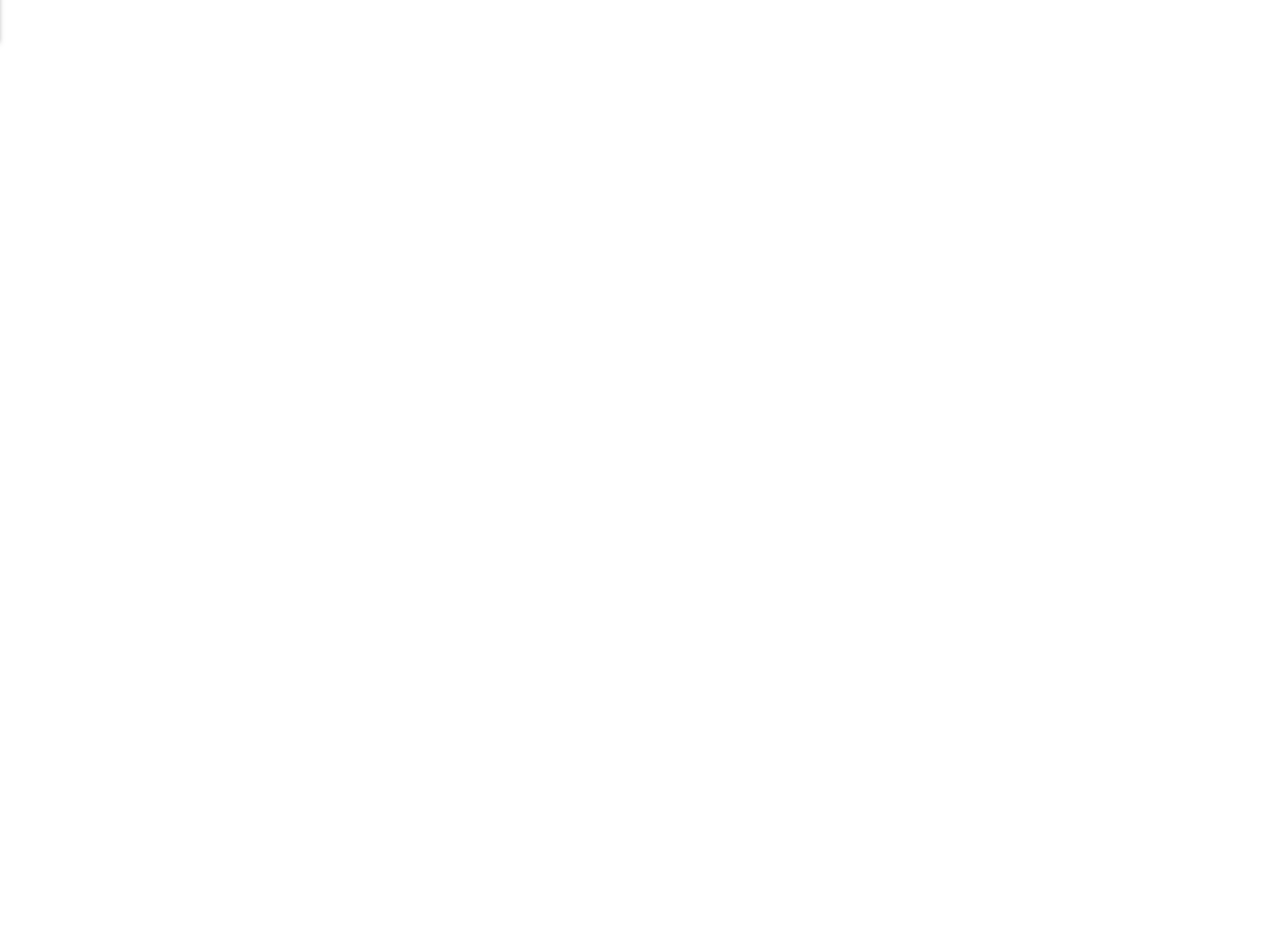
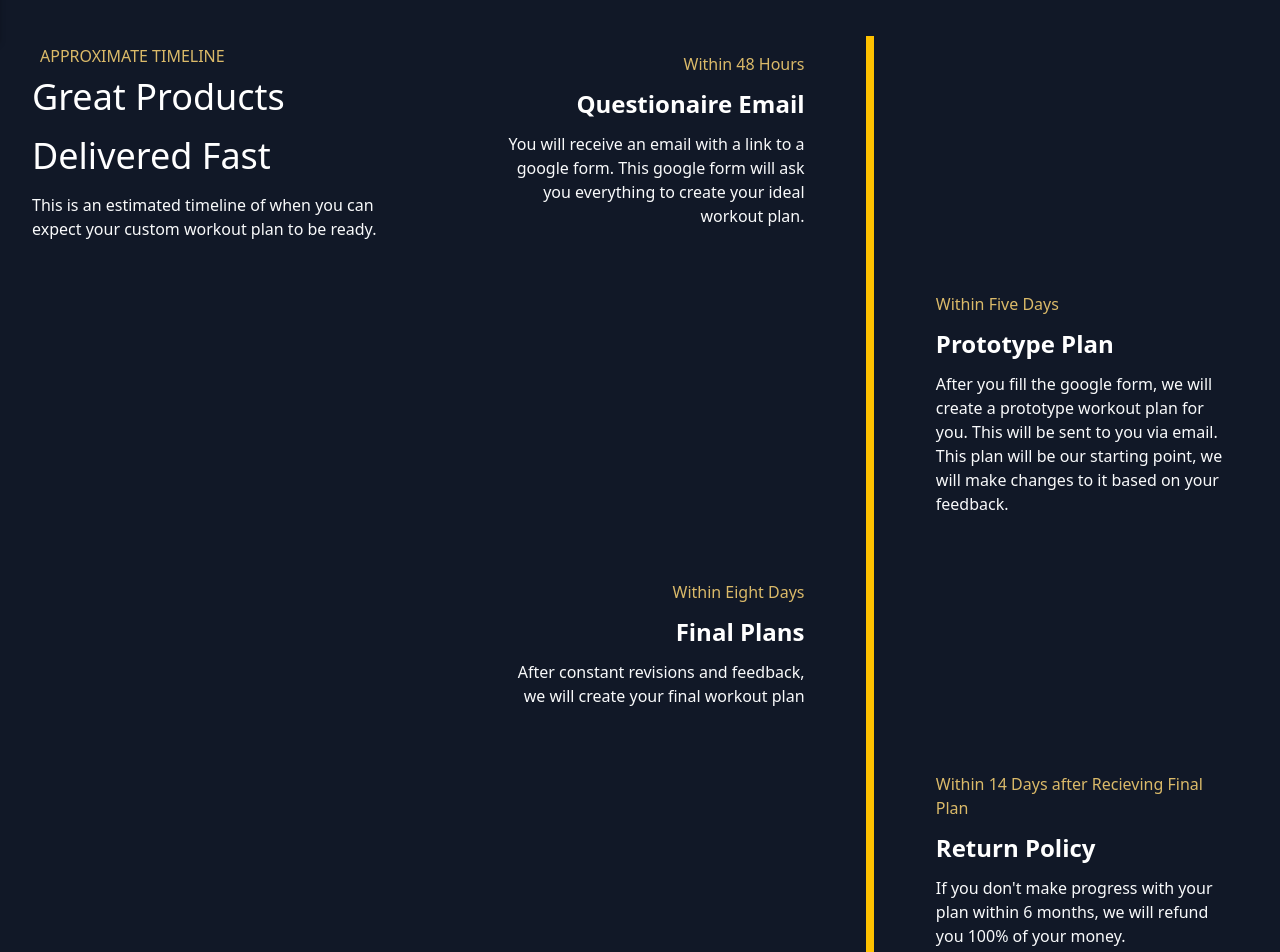
Before and after one commit to jburanpuri/IntelligentLifting, a Next.js app: page /custom in a window 1280 px wide. Shown: the part 760-1712 px from the top of the page. Before the commit the page ends 800 px from the top, so only its background shows below. Built offline with nearby package versions, Linux system fonts and the light colour scheme.

Commit message:
added approx timeline

```diff
--- a/pages/custom.js
+++ b/pages/custom.js
@@ -7,13 +7,79 @@ export default function Custom() {
     <h1 className="text-4xl font-bold text-primary">Custom Made Workout Plans</h1>
     <h1 className="text-3xl font-semibold py-5 text-white">Coming Soon</h1>
 </div>
-<div className="py-5">
-<script async src="https://js.stripe.com/v3/pricing-table.js"></script>
-<stripe-pricing-table pricing-table-id="prctbl_1MWoEcGDnKaPJ8BWon1nJCNA"
-publishable-key="pk_live_51L8ZmeGDnKaPJ8BW6K6t4gny0fXqSuQw6f6ODSZw0j1Cb4lpNKJaf67X0D4MkJkQwuVJYo8XT1V4W1udNmoYzZxB003CXbcPWB">
-</stripe-pricing-table>
-</div>
+<div>
+<section>
+  <div className="bg-gray-900 text-white py-12">
+    <div className="container mx-auto flex flex-col items-start md:flex-row my-12 md:my-24">
+      <div className="flex flex-col w-full sticky md:top-36 lg:w-1/3 mt-2 md:mt-12 px-8">
+        <p className="ml-2 text-primary uppercase tracking-loose">Approximate Timeline</p>
+        <p className="text-3xl md:text-4xl leading-normal md:leading-relaxed mb-2">Great Products Delivered Fast</p>
+        <p className="text-sm md:text-base text-gray-50 mb-4">
+          This is an estimated timeline of when you can expect your custom workout plan to be ready.
+        </p>
 
+      </div>
+      <div className="ml-0 md:ml-12 lg:w-2/3 sticky">
+        <div className="container mx-auto w-full h-full">
+          <div className="relative wrap overflow-hidden p-10 h-full">
+            <div className="border-2-2 border-primary absolute h-full border" style={{right: '50%', border: '2px solid #FFC100', borderRadius: '1%'}} />
+            <div className="border-2-2 border-primary absolute h-full border" style={{left: '50%', border: '2px solid #FFC100', borderRadius: '1%'}} />
+            <div className="mb-8 flex justify-between flex-row-reverse items-center w-full left-timeline">
+              <div className="order-1 w-5/12" />
+              <div className="order-1 w-5/12 px-1 py-4 text-right">
+                <p className="mb-3 text-base text-primary">Within 48 Hours</p>
+                <h4 className="mb-3 font-bold text-lg md:text-2xl">Questionaire Email</h4>
+                <p className="text-sm md:text-base leading-snug text-gray-50 text-opacity-100">
+                    You will receive an email with a link to a google form. This google form will ask you everything to create your ideal workout plan.
+                </p>
+              </div>
+            </div>
+            <div className="mb-8 flex justify-between items-center w-full right-timeline">
+              <div className="order-1 w-5/12" />
+              <div className="order-1  w-5/12 px-1 py-4 text-left">
+                <p className="mb-3 text-base text-primary">Within Five Days</p>
+                <h4 className="mb-3 font-bold text-lg md:text-2xl">Prototype Plan</h4>
+                <p className="text-sm md:text-base leading-snug text-gray-50 text-opacity-100">
+                    After you fill the google form, we will create a prototype workout plan for you. This will be sent to you via email.
+                    This plan will be our starting point, we will make changes to it based on your feedback.
+                </p>
+              </div>
+            </div>
+            <div className="mb-8 flex justify-between flex-row-reverse items-center w-full left-timeline">
+              <div className="order-1 w-5/12" />
+              <div className="order-1 w-5/12 px-1 py-4 text-right">
+                <p className="mb-3 text-base text-primary">Within Eight Days</p>
+                <h4 className="mb-3 font-bold text-lg md:text-2xl">Final Plans</h4>
+                <p className="text-sm md:text-base leading-snug text-gray-50 text-opacity-100">
+                  After constant revisions and feedback, we will create your final workout plan
+                </p>
+              </div>
+            </div>
+            <div className="mb-8 flex justify-between items-center w-full right-timeline">
+              <div className="order-1 w-5/12" />
+              <div className="order-1  w-5/12 px-1 py-4">
+                <p className="mb-3 text-base text-primary">Within 14 Days after Recieving Final Plan</p>
+                <h4 className="mb-3 font-bold  text-lg md:text-2xl text-left">Return Policy</h4>
+                <p className="text-sm md:text-base leading-snug text-gray-50 text-opacity-100">
+                  If you don't make progress with your plan within 6 months, we will refund you 100% of your money.
+                </p>
+              </div>
+            </div>
+          </div>
+        </div>
+      </div>
+    </div>
+  </div>
+</section>
+
+
+        </div>
+        <div className="py-5">
+        <script async src="https://js.stripe.com/v3/pricing-table.js"></script>
+        <stripe-pricing-table pricing-table-id="prctbl_1MWoEcGDnKaPJ8BWon1nJCNA"
+        publishable-key="pk_live_51L8ZmeGDnKaPJ8BW6K6t4gny0fXqSuQw6f6ODSZw0j1Cb4lpNKJaf67X0D4MkJkQwuVJYo8XT1V4W1udNmoYzZxB003CXbcPWB">
+        </stripe-pricing-table>
+        </div>
     </div>
     );
 };
```
